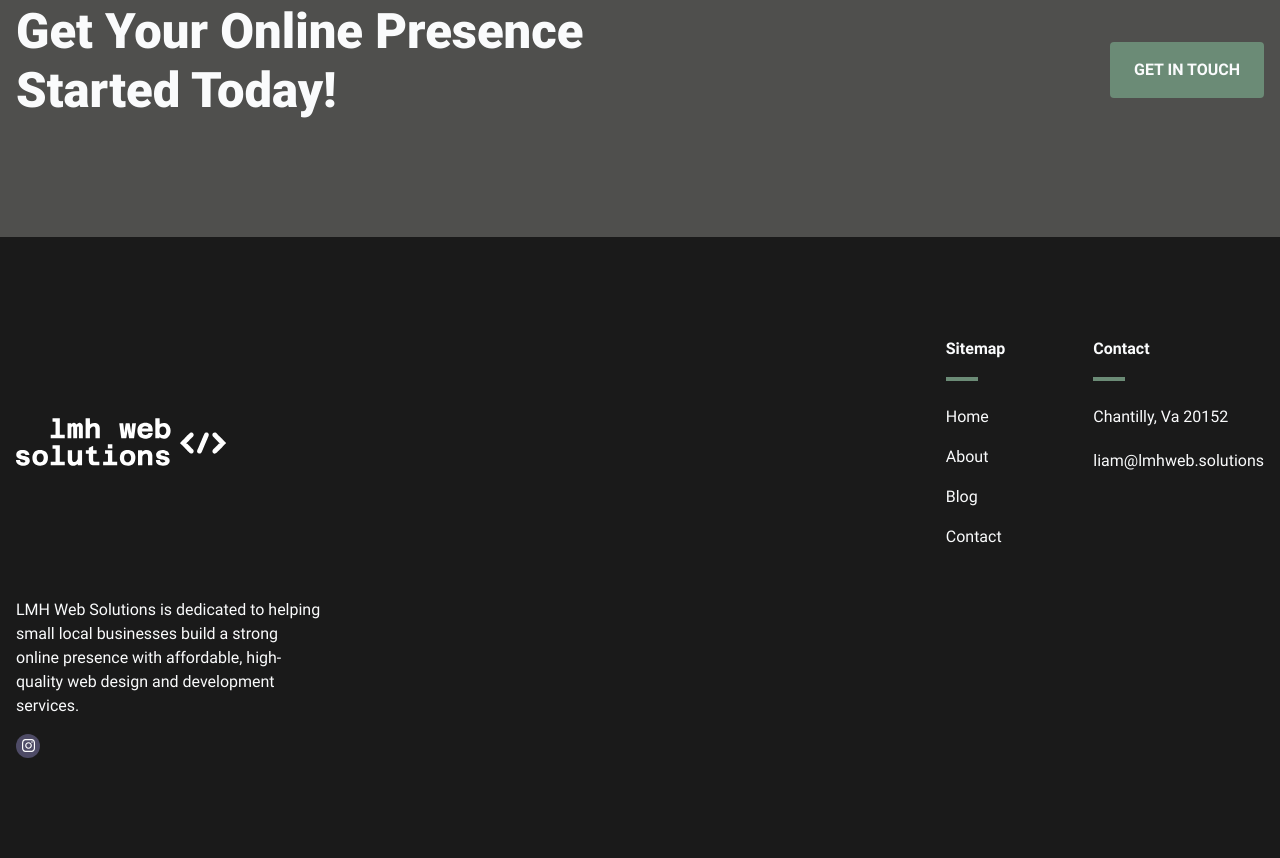
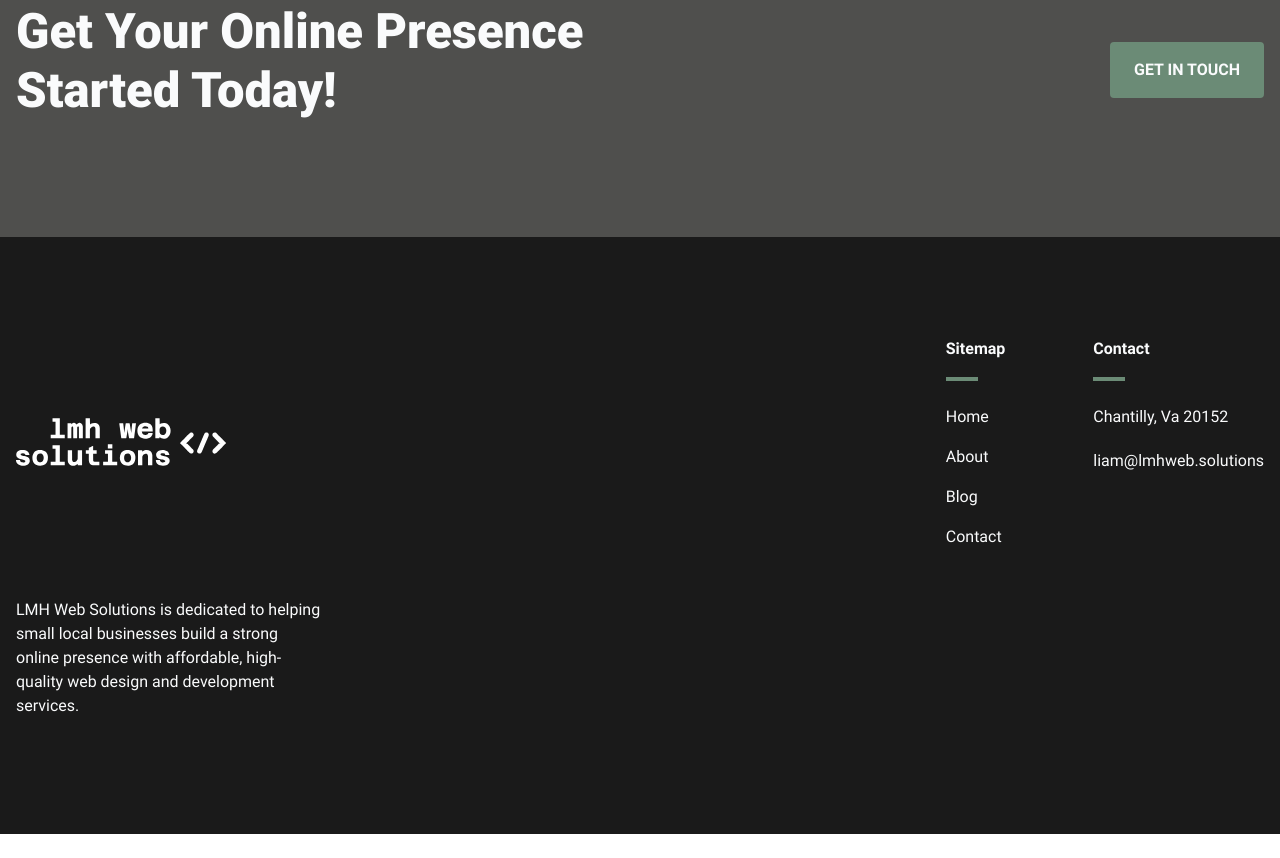
Before and after one commit to Lieman0117/LMH, an Eleventy site: page src/index.html in a window 1280 px wide. Shown: the part 4490-5348 px from the top of the page. After the commit the page ends 5324 px from the top, so only its background shows below. Built offline with nearby package versions, Linux system fonts and the light colour scheme; Eleventy itself is replaced by a stand-in of ours; files that its build step writes are made by us from their sources; what @codestitchofficial/eleventy-plugin-sharp-images, glob would draw is missing.

Commit message:
commeted out instagram icon

```diff
--- a/src/_includes/sections/footer.html
+++ b/src/_includes/sections/footer.html
@@ -12,11 +12,11 @@
             <p class="cs-text">
                 LMH Web Solutions is dedicated to helping small local businesses build a strong online presence with affordable, high-quality web design and development services.
             </p>
-            <div class="cs-social">
+           <!-- <div class="cs-social">
                 <a class="cs-social-link" aria-label="visit instagram profile" href="{{ client.socials.instagram }}" target="_blank" rel="noopener">
                     <img class="cs-social-img" aria-hidden="true" loading="lazy" decoding="async" src="/assets/svgs/instagram.svg" alt="instagram" width="11" height="11">
                 </a>
-            </div>
+            </div> -->
         </div>
         <!-- Links -->
         <ul class="cs-nav">
```
